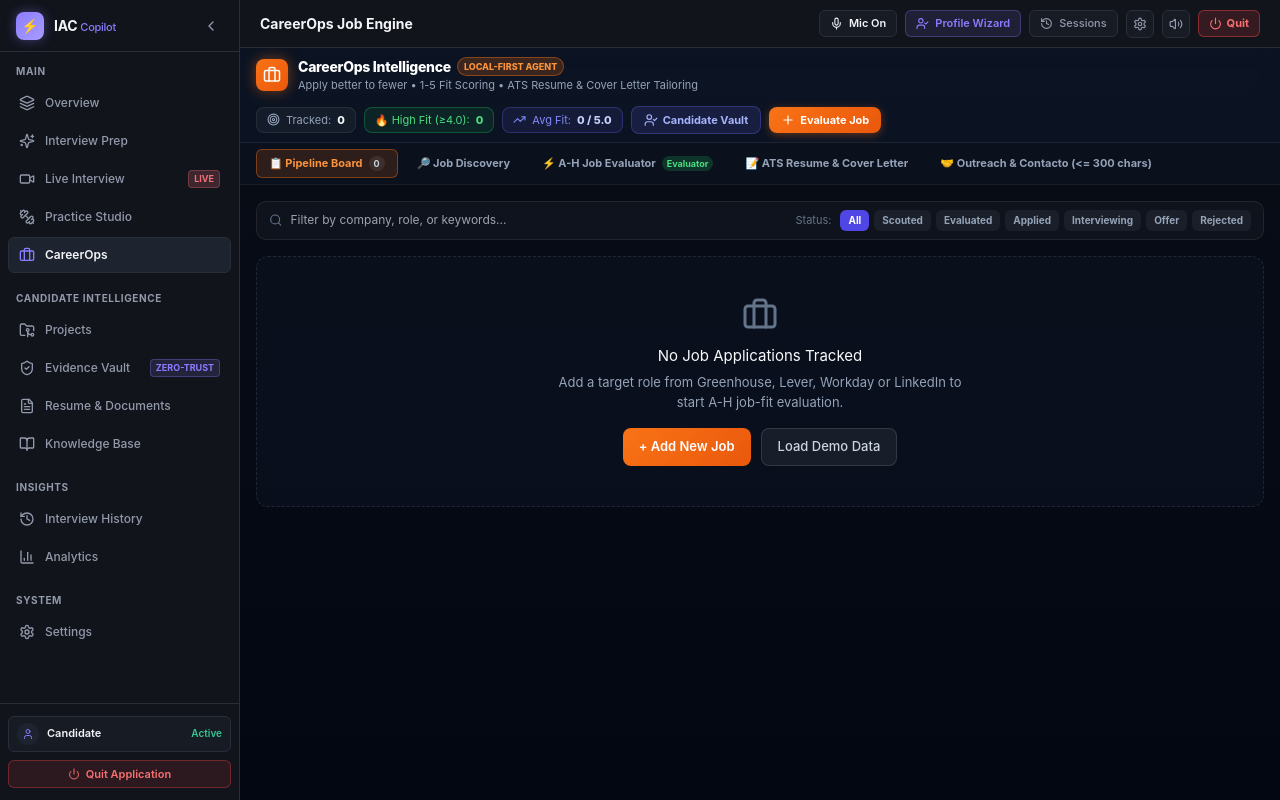
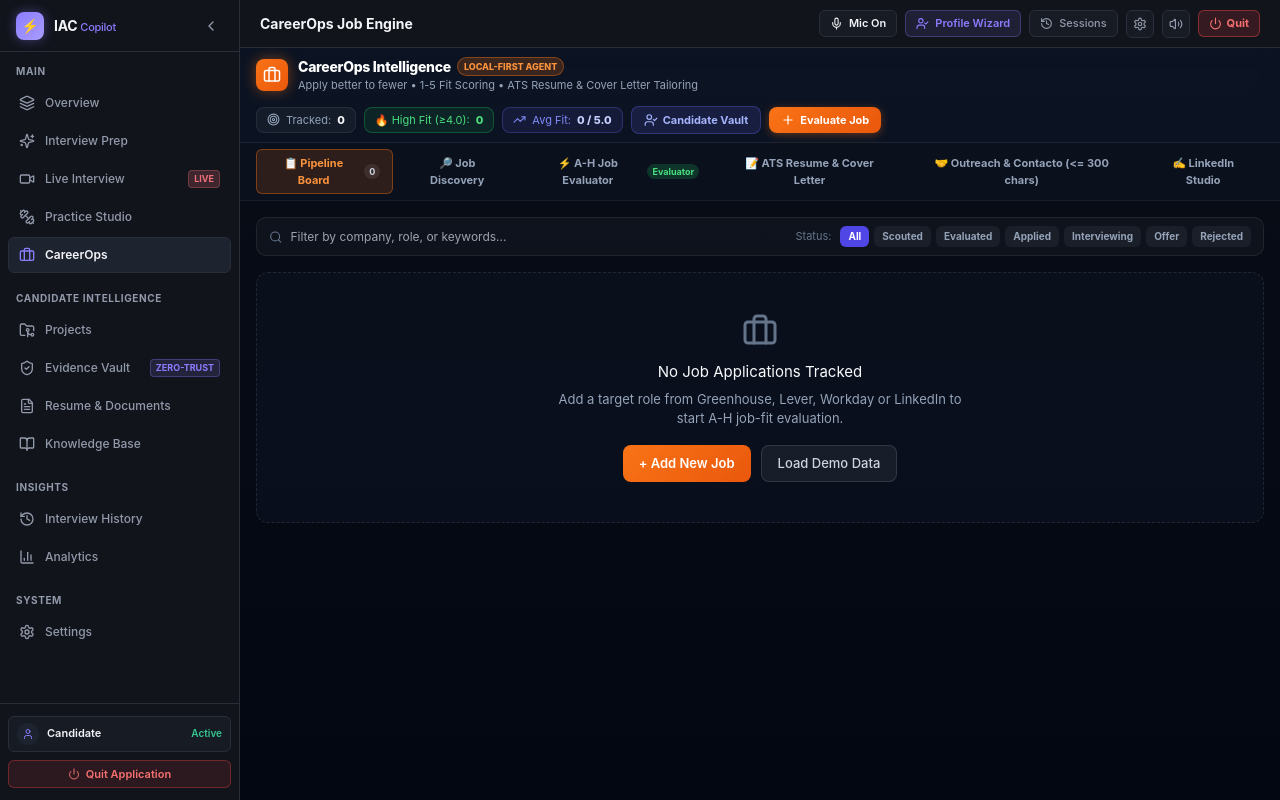
Before and after one commit to Abhitvg/IAC, a React (Vite) app: page / in a window 1280 px wide. Both pictures are taken after a click on the button "CareerOps". Built offline with nearby package versions, Linux system fonts and the light colour scheme.

Commit message:
feat(linkedin): expose LinkedIn Content Studio in CareerOps

```diff
--- a/src/components/careerOps/CareerOpsView.tsx
+++ b/src/components/careerOps/CareerOpsView.tsx
@@ -50,6 +50,7 @@ import {
 } from '../../services/careerOps/overleafPusher';
 import { useCareerOpsStore } from '../../store/useCareerOpsStore';
 import { CareerDiscoveryPanel } from './CareerDiscoveryPanel';
+import { LinkedInContentStudio } from './LinkedInContentStudio';
 import { useAppStore } from '../../store/useAppStore';
 import { usePracticeStore } from '../../store/usePracticeStore';
 import { ApplicationStatus, JobApplication } from '../../services/careerOps/types';
@@ -123,7 +124,7 @@ export function CareerOpsView() {
 
   // Internal sub-tab state
   const [subTab, setSubTab] = useState<
-    'pipeline' | 'discovery' | 'evaluator' | 'tailor' | 'outreach'
+    'pipeline' | 'discovery' | 'evaluator' | 'tailor' | 'outreach' | 'linkedinStudio'
   >('pipeline');
   const [copiedField, setCopiedField] = useState<string | null>(null);
 
@@ -548,6 +549,7 @@ export function CareerOpsView() {
               activeBadge: activeJob?.tailoredResume ? 'Ready' : undefined,
             },
             { id: 'outreach', label: '🤝 Outreach & Contacto (<= 300 chars)' },
+            { id: 'linkedinStudio', label: '✍️ LinkedIn Studio' },
           ].map((tab) => {
             const isActive = subTab === tab.id;
             return (
```
